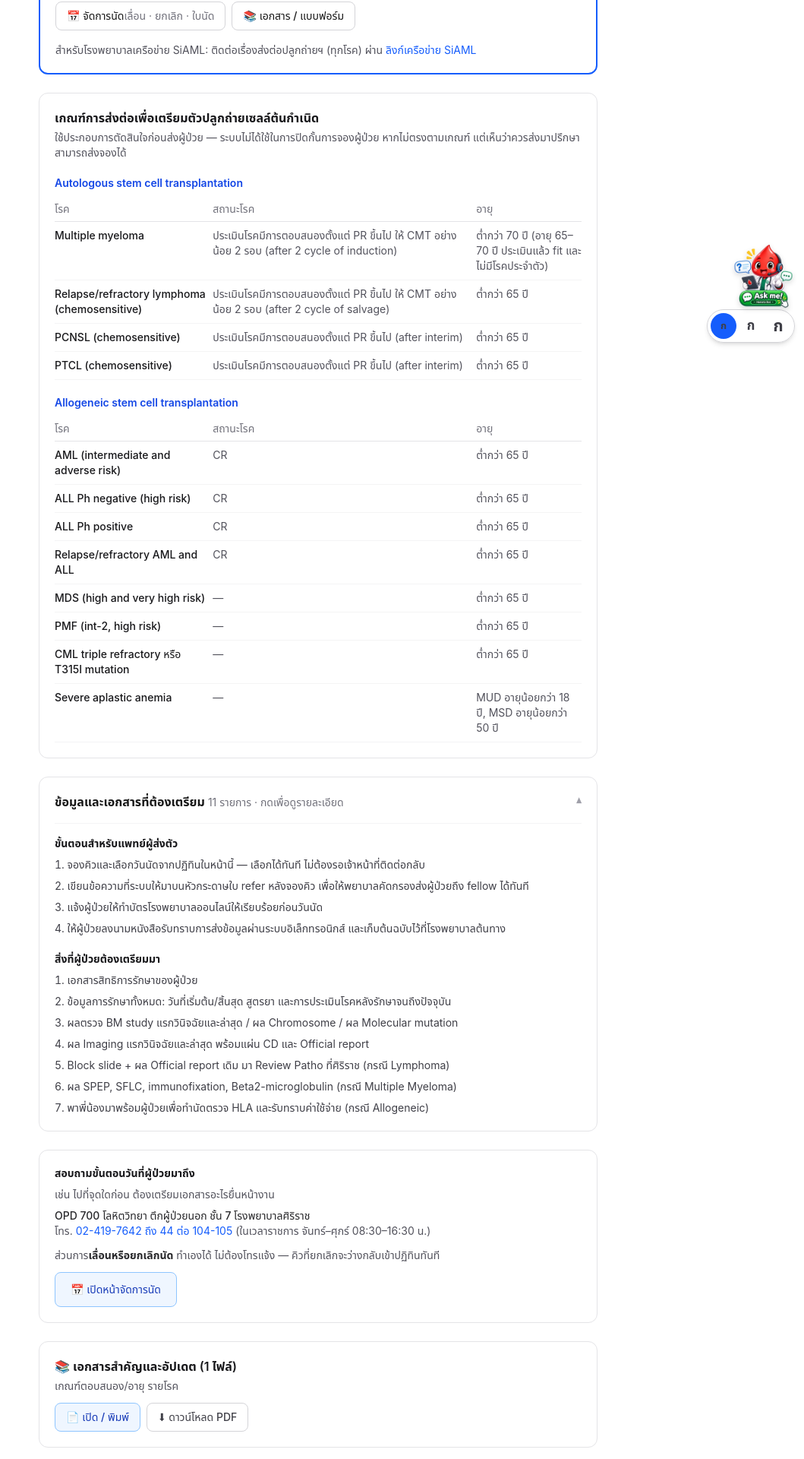
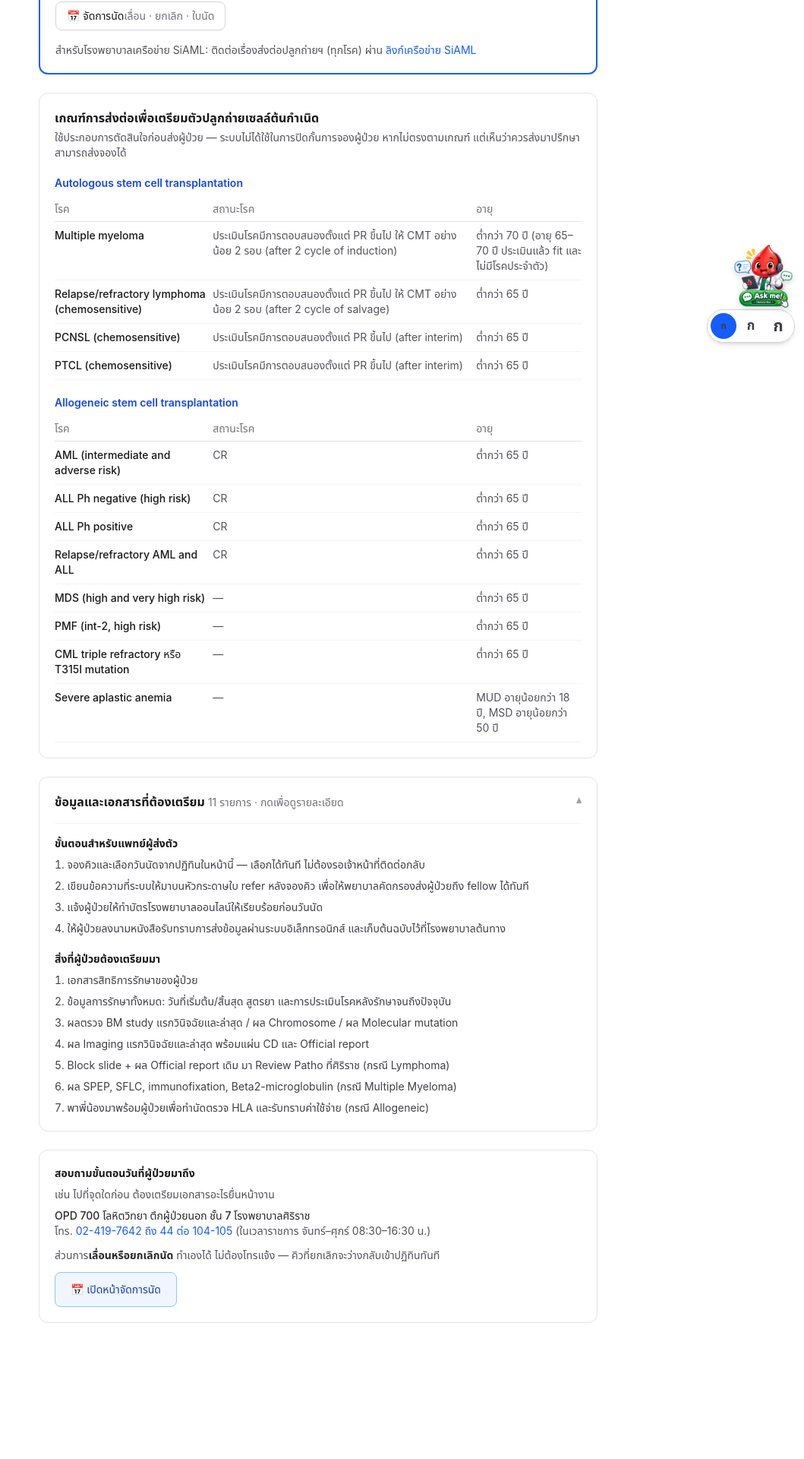
Before and after one commit to prhdev222/SiBMT_14, a Next.js app: page /refer/transplant in a window 1280 px wide. Shown: the part 337-2257 px from the top of the page at 76% size, without its empty margins (221-1280 px from the left). After the commit the page ends 2110 px from the top, so only its background shows below. Built offline with nearby package versions, Linux system fonts and the light colour scheme.

Commit message:
ui: remove document cards and links

```diff
--- a/src/app/book/transplant/BookingFlow.tsx
+++ b/src/app/book/transplant/BookingFlow.tsx
@@ -11,7 +11,6 @@ import {
   TRANSPLANT_TYPE_LABEL_TH,
   type TransplantIndication,
 } from "@/lib/transplant-indications";
-import { DocButtons } from "@/components/DocButtons";
 import { formatTimeRange } from "@/lib/fellow-schedule";
 
 const TH_MONTH = ["ม.ค.", "ก.พ.", "มี.ค.", "เม.ย.", "พ.ค.", "มิ.ย.",
@@ -41,13 +40,10 @@ const INITIAL: BookingState = { ok: false, message: "" };
 export function BookingFlow({
   days,
   indications,
-  indicationUrl,
 }: {
   days: OpenDay[];
   /** อ่านจากชีต transplant_indications เพื่อให้แก้เกณฑ์ได้โดยไม่ต้อง deploy */
   indications: TransplantIndication[];
-  /** ลิงก์ IndicationBMT.pdf จากชีต config — ว่างได้ แล้วปุ่มจะไม่แสดง */
-  indicationUrl: string;
 }) {
   const [state, formAction, pending] = useActionState(bookAction, INITIAL);
   const [picked, setPicked] = useState<{ date: string; fellow: OpenFellow } | null>(
@@ -204,7 +200,7 @@ export function BookingFlow({
           hint="เช่น AML, relapsed after 1st CR"
         />
 
-        <IndicationPicker indications={indications} indicationUrl={indicationUrl} />
+        <IndicationPicker indications={indications} />
         <Field name="note" label="หมายเหตุ (ไม่บังคับ)" />
       </fieldset>
 
@@ -238,10 +234,8 @@ export function BookingFlow({
  */
 function IndicationPicker({
   indications,
-  indicationUrl,
 }: {
   indications: TransplantIndication[];
-  indicationUrl: string;
 }) {
   const [selected, setSelected] = useState("");
   const detail = indications.find((i) => i.id === selected) ?? null;
@@ -313,11 +307,6 @@ function IndicationPicker({
         </p>
       )}
 
-      <DocButtons
-        url={indicationUrl}
-        label="เกณฑ์การส่งต่อเพื่อปลูกถ่ายฯ ฉบับเต็ม"
-        hint="เปิดดูตารางเกณฑ์ทั้งหมด หรือดาวน์โหลดไปพิมพ์ติดไว้ที่หน่วยงาน"
-      />
     </div>
   );
 }
--- a/src/app/book/transplant/page.tsx
+++ b/src/app/book/transplant/page.tsx
@@ -1,7 +1,6 @@
 import Link from "next/link";
 import type { Metadata } from "next";
 import {
-  loadConfigValues,
   loadFellowSchedule,
   loadReferrals,
   loadTransplantIndications,
@@ -22,11 +21,10 @@ export const metadata: Metadata = {
 const BOOKING_HORIZON_WEEKS = 8;
 
 export default async function BookTransplantPage() {
-  const [{ referrals }, source, indications, config] = await Promise.all([
+  const [{ referrals }, source, indications] = await Promise.all([
     loadReferrals(),
     loadFellowSchedule(),
     loadTransplantIndications(),
-    loadConfigValues(),
   ]);
 
   const today = new Date();
@@ -83,7 +81,6 @@ export default async function BookTransplantPage() {
           <BookingFlow
             days={openDays}
             indications={indications}
-            indicationUrl={config["bmt_indication_url"] ?? ""}
           />
         )}
       </main>
--- a/src/app/refer/transplant/page.tsx
+++ b/src/app/refer/transplant/page.tsx
@@ -25,7 +25,6 @@ export default function TransplantPage() {
         <Link href="/book/transplant" className="mt-4 inline-flex rounded-lg bg-blue-600 px-5 py-3 text-white font-semibold hover:bg-blue-700">ดูคิวว่างและเลือกวันนัด</Link>
         <div className="mt-4 flex flex-wrap gap-2 border-t border-zinc-100 pt-4">
           <Link href="/booking" className="inline-flex rounded-lg border border-zinc-300 bg-white px-3.5 py-2 text-sm font-medium hover:border-blue-400 hover:bg-blue-50">📅 จัดการนัด <span className="text-zinc-500 font-normal">เลื่อน · ยกเลิก · ใบนัด</span></Link>
-          <a href="#documents" className="inline-flex rounded-lg border border-zinc-300 bg-white px-3.5 py-2 text-sm font-medium hover:border-blue-400 hover:bg-blue-50">📚 เอกสาร / แบบฟอร์ม</a>
         </div>
         <p className="text-sm text-zinc-600 mt-4">สำหรับโรงพยาบาลเครือข่าย SiAML: ติดต่อเรื่องส่งต่อปลูกถ่ายฯ (ทุกโรค) ผ่าน <a href={LINE_OA.siamlUrl} target="_blank" rel="noopener noreferrer" className="text-blue-600 hover:underline">ลิงก์เครือข่าย SiAML</a></p>
       </section>
@@ -69,11 +68,6 @@ export default function TransplantPage() {
         <Link href="/booking" className="mt-3 inline-flex rounded-lg border border-blue-300 bg-blue-50 px-5 py-3 font-medium text-blue-800 hover:bg-blue-100">📅 เปิดหน้าจัดการนัด</Link>
       </section>
 
-      <section id="documents" className="rounded-xl bg-white border border-zinc-200 p-5">
-        <h2 className="font-semibold text-zinc-900">📚 เอกสารสำคัญและอัปเดต (1 ไฟล์)</h2>
-        <p className="text-sm text-zinc-600 mt-1">เกณฑ์ตอบสนอง/อายุ รายโรค</p>
-        <div className="mt-3 flex flex-wrap gap-2"><a href="#criteria" className="inline-flex rounded-lg border border-blue-300 bg-blue-50 px-3.5 py-2 text-sm font-medium text-blue-800 hover:bg-blue-100">📄 เปิด / พิมพ์</a><a href="#criteria" className="inline-flex rounded-lg border border-zinc-300 px-3.5 py-2 text-sm font-medium text-zinc-700 hover:bg-zinc-50">⬇ ดาวน์โหลด PDF</a></div>
-      </section>
     </main>
   );
 }
```
